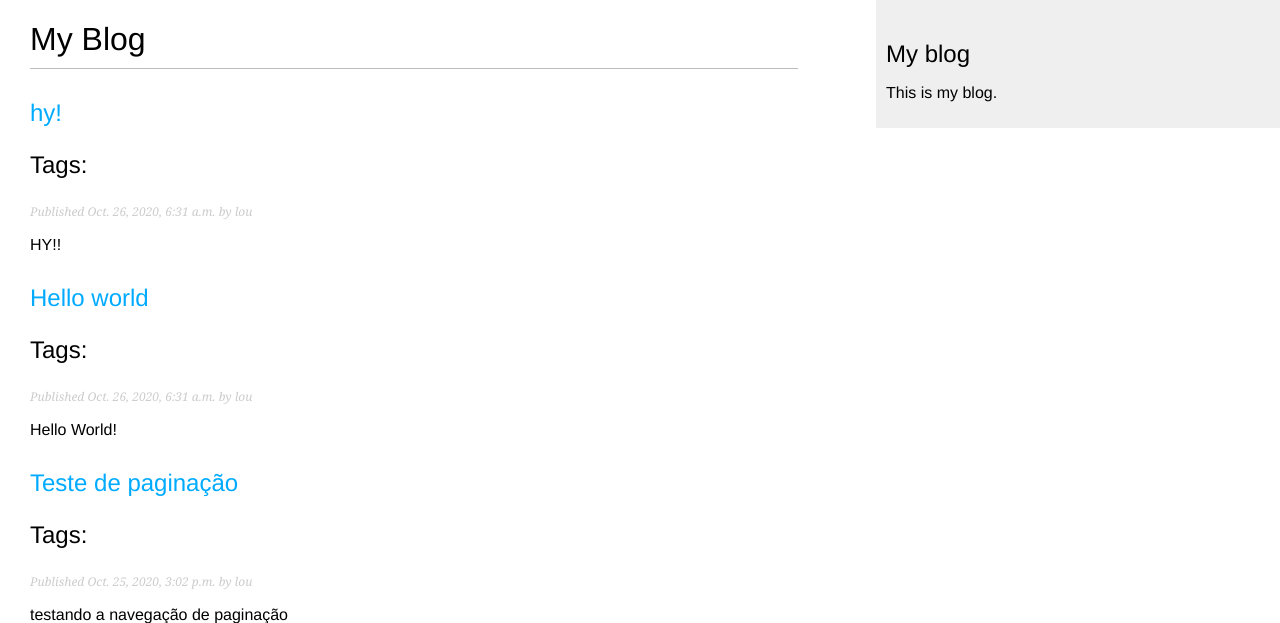
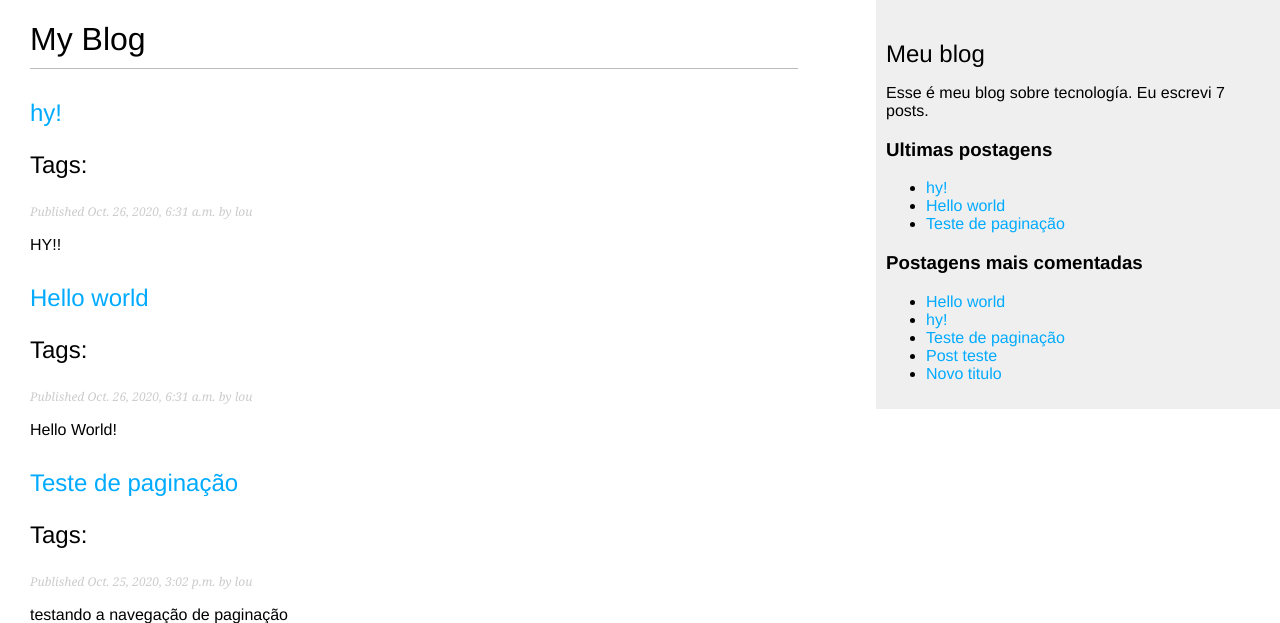
Before and after one commit to LourenceQ/my_blog, a Django app: page /blog_app/ in a window 1280 px wide. Shown: the top 623 px of the page. Run offline with Django 3.2, Linux system fonts and the light colour scheme; data comes from the database, SQL or seed files in the repository; parts of the project's set-up code (start-up, migrations or seed data) failed here and were passed over.

Commit message:
Implementation of custom template tags

```diff
--- a/blog_pro/blog_app/templates/blog_app/base.html
+++ b/blog_pro/blog_app/templates/blog_app/base.html
@@ -1,19 +1,42 @@
+
+{% load blog_tags %}
+{% load static %}
+
 <!DOCTYPE html>
-{% load static %}
+
 <html lang="pt" dir="ltr">
+
   <head>
-    <link href="{% static 'blog_app/css/blog.css' %}" rel="stylesheet" >
+    <link href="{% static 'blog_app/css/blog.css' %}" rel="stylesheet">
     <meta charset="utf-8">
     <title>{% block title %}{% endblock %}</title>
   </head>
+
   <body>
+
     <div id="content">
       {% block content %}
       {% endblock %}
     </div>
+
     <div id="sidebar">
-      <h2>My blog</h2>
-      <p>This is my blog.</p>
+      <h2>Meu blog</h2>
+      <p>Esse é meu blog sobre tecnología. Eu escrevi {% total_posts %} posts.</p>
+      <h3>Ultimas postagens</h3>
+      {% mostrar_ultimos_posts 3 %}
+
+      <h3>Postagens mais comentadas</h3>
+      {% get_postagens_mais_comentadas as postagens_mais_comentadas %}
+      <ul>
+        {% for post in postagens_mais_comentadas %}
+        <li>
+          <a href="{{ post.get_absolute_url }}">{{ post.titulo }}</a>
+        </li>
+        {% endfor %}
+      </ul>
     </div>
+
+
+
   </body>
 </html>
--- /dev/null
+++ b/blog_pro/blog_app/templates/blog_app/post/ultimos_posts.html
@@ -0,0 +1,7 @@
+<ul>
+  {% for post in ultimos_posts %}
+  <li>
+    <a href="{{ post.get_absolute_url }}">{{ post.titulo }}</a>
+  </li>
+  {% endfor %}
+</ul>
--- /dev/null
+++ b/blog_pro/blog_app/templatetags/blog_tags.py
@@ -0,0 +1,20 @@
+from django import template
+from ..models import Post
+from django.db.models import Count
+
+register = template.Library()
+
+@register.simple_tag
+def total_posts():
+    return Post.publicado.count()
+
+@register.inclusion_tag('blog_app/post/ultimos_posts.html')
+def mostrar_ultimos_posts(count=5):
+    ultimos_posts = Post.publicado.order_by('-publicar')[:count]
+    return {'ultimos_posts': ultimos_posts}
+
+@register.simple_tag
+def get_postagens_mais_comentadas(count=5):
+    return Post.publicado.annotate(
+                total_commentarios=Count('comentarios')
+                ).order_by('-total_commentarios')[:count]
```
Also changed, not shown: blog_pro/blog_app/templatetags/__init__.py (added).
